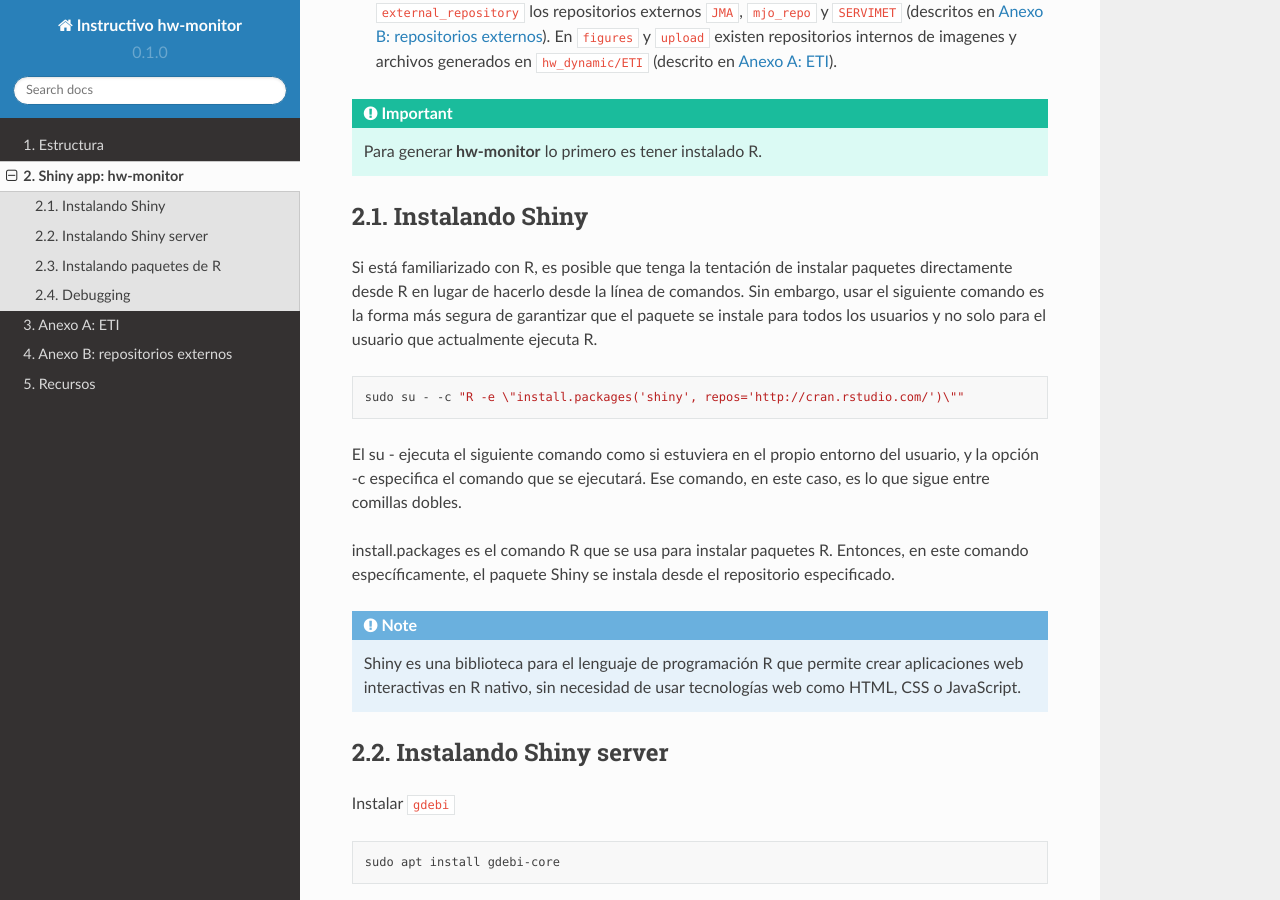
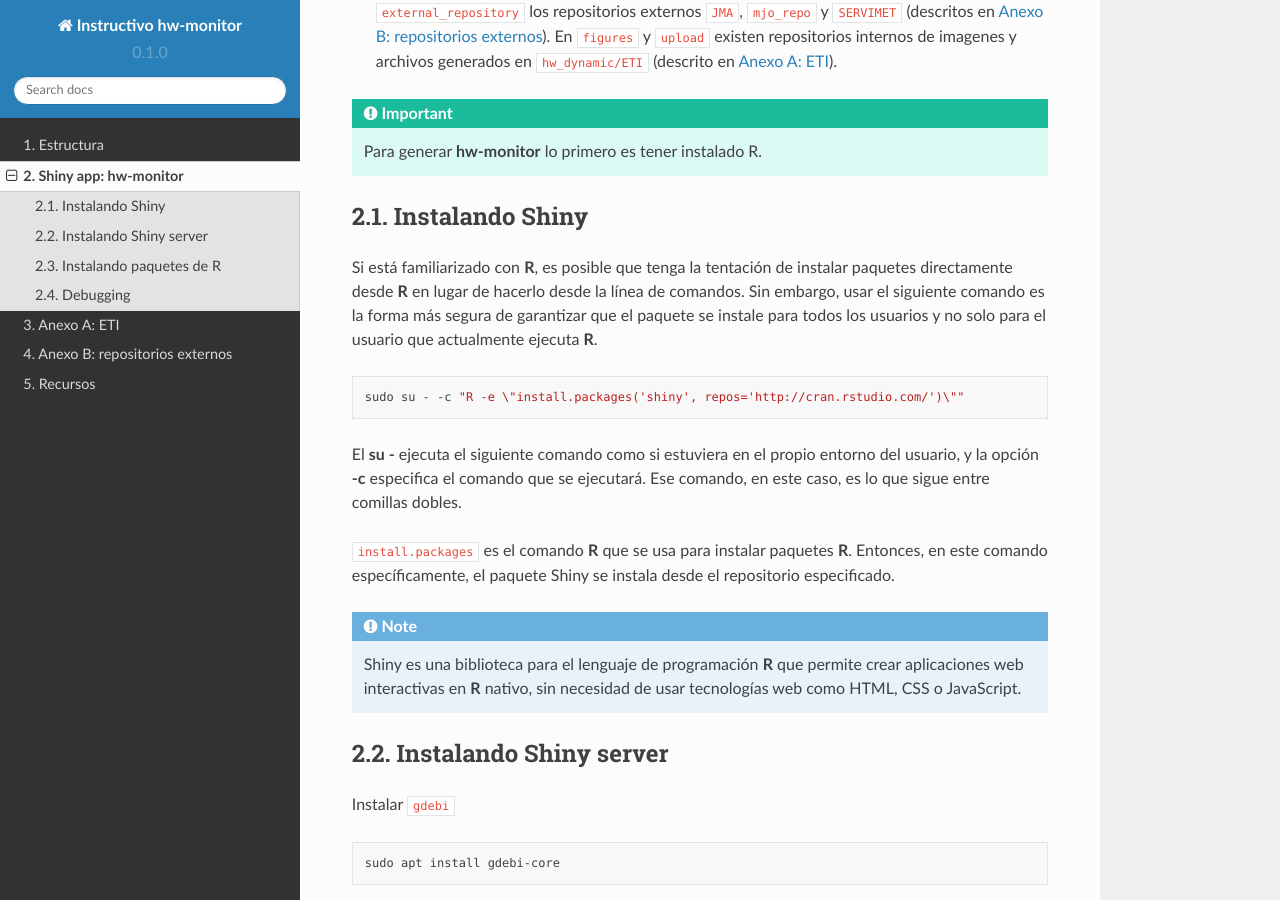
Before and after one commit to chsegura/rtd-tutorial, a Sphinx documentation site: the page built from docs/source/monitor.rst, in a window 1280 px wide and 900 px high, scrolled down 885 px. Built offline with Sphinx 7.4.7 and the Read the Docs theme 2.0.0, drawn with Linux system fonts in a browser that asks for light colours.

```diff
--- a/docs/source/monitor.rst
+++ b/docs/source/monitor.rst
@@ -40,18 +40,18 @@ Tenemos un directorio ``hw-monitor`` de nivel superior en el directorio principa
 Instalando Shiny
 ====
 
-Si está familiarizado con R, es posible que tenga la tentación de instalar paquetes directamente desde R en lugar de hacerlo desde la línea de comandos. Sin embargo, usar el siguiente comando es la forma más segura de garantizar que el paquete se instale para todos los usuarios y no solo para el usuario que actualmente ejecuta R.
+Si está familiarizado con **R**, es posible que tenga la tentación de instalar paquetes directamente desde **R** en lugar de hacerlo desde la línea de comandos. Sin embargo, usar el siguiente comando es la forma más segura de garantizar que el paquete se instale para todos los usuarios y no solo para el usuario que actualmente ejecuta **R**.
 
 .. code:: bash
 
    sudo su - -c "R -e \"install.packages('shiny', repos='http://cran.rstudio.com/')\""
 
-El su - ejecuta el siguiente comando como si estuviera en el propio entorno del usuario, y la opción -c especifica el comando que se ejecutará. Ese comando, en este caso, es lo que sigue entre comillas dobles.
+El **su -** ejecuta el siguiente comando como si estuviera en el propio entorno del usuario, y la opción **-c** especifica el comando que se ejecutará. Ese comando, en este caso, es lo que sigue entre comillas dobles.
 
-install.packages es el comando R que se usa para instalar paquetes R. Entonces, en este comando específicamente, el paquete Shiny se instala desde el repositorio especificado.
+``install.packages`` es el comando **R** que se usa para instalar paquetes **R**. Entonces, en este comando específicamente, el paquete Shiny se instala desde el repositorio especificado.
 
 .. note::
-   Shiny es una biblioteca para el lenguaje de programación R que permite crear aplicaciones web interactivas  en R nativo, sin necesidad de usar tecnologías web como HTML, CSS o JavaScript.
+   Shiny es una biblioteca para el lenguaje de programación **R** que permite crear aplicaciones web interactivas  en **R** nativo, sin necesidad de usar tecnologías web como HTML, CSS o JavaScript.
 
 Instalando Shiny server
 ====
```
